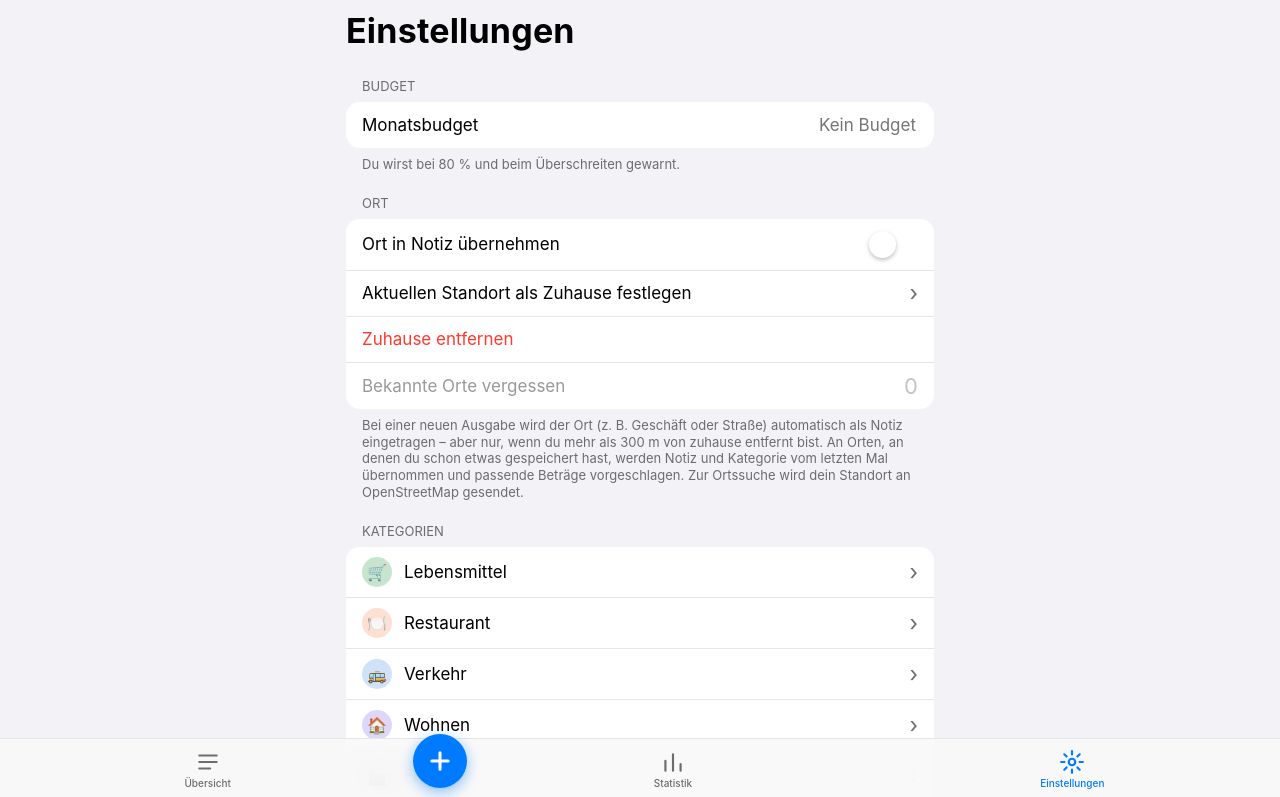
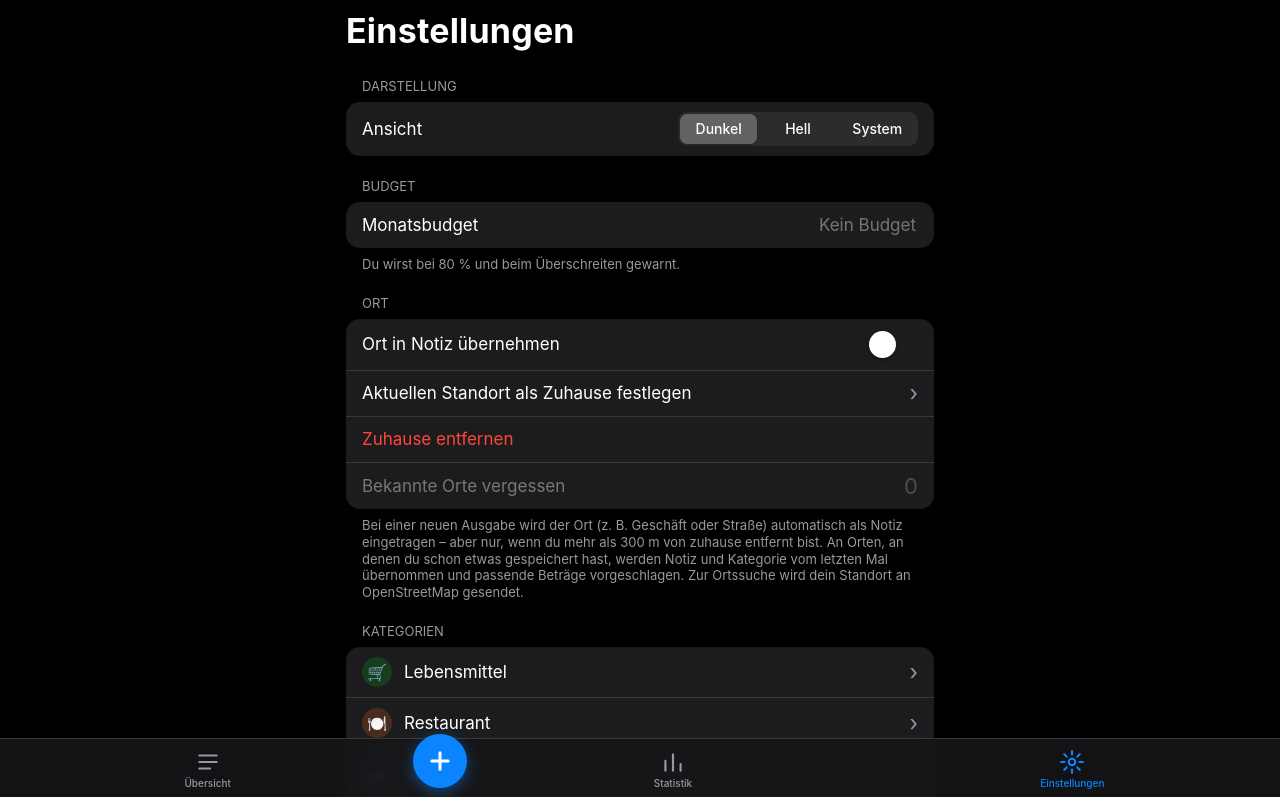
Before and after one commit to elpolvo12/seco, a plain HTML site: page index.html in a window 1280 px wide. Both pictures are taken after a click on the button "Monatsbudget festlegen". Shown: the top 797 px of the page. Drawn offline with Linux system fonts and the light colour scheme.

Commit message:
Add appearance setting, dark by default
Co-Authored-By: Claude Opus 5.5 <noreply@anthropic.com>
Claude-Session: https://claude.ai/code/session_019SS39fLHs5vjN4ctHXptjL

```diff
--- a/app.js
+++ b/app.js
@@ -6,7 +6,8 @@ const PALETTE = {
   dark:  ['#338ced','#e76624','#00a888','#d28e05','#e24d8b','#0aac23','#9887ef','#eb6263','#98989f'],
 };
 const darkMQ = matchMedia('(prefers-color-scheme: dark)');
-const color = slot => PALETTE[darkMQ.matches ? 'dark' : 'light'][slot] ?? PALETTE.light[8];
+const isDark = () => (state.theme || 'dark') === 'dark' || (state.theme === 'system' && darkMQ.matches);
+const color = slot => PALETTE[isDark() ? 'dark' : 'light'][slot] ?? PALETTE.light[8];
 
 const DEFAULT_CATS = [
   {id:'food',     name:'Lebensmittel', ico:'🛒', c:5},
@@ -413,13 +414,13 @@ $('importFile').onchange = async e => {
     if (!Array.isArray(items) || items.some(i => typeof i.amount !== 'number' || !/^\d{4}-\d\d-\d\d$/.test(i.date))) throw 0;
     if (!confirm(`Backup mit ${items.length} Ausgaben wiederherstellen? Aktuelle Daten werden ersetzt.`)) return;
     state = {items, cats: Array.isArray(d.cats) && d.cats.length ? d.cats : structuredClone(DEFAULT_CATS), budget: Math.round(+d.budget || 0), loc: !!d.loc, home: d.home || null, places: Array.isArray(d.places) ? d.places : []};
-    roundAll(state); state.wholeEuros = true; save(); render(); toast('Backup wiederhergestellt');
+    roundAll(state); state.wholeEuros = true; state.theme = d.theme || 'dark'; save(); applyTheme(); render(); toast('Backup wiederhergestellt');
   } catch { alert('Die Datei ist kein gültiges Backup.'); }
 };
 $('wipe').onclick = () => {
   if (!confirm('Wirklich alle Ausgaben, Kategorien und das Budget löschen?')) return;
   const old = state;
-  state = {items: [], cats: structuredClone(DEFAULT_CATS), budget: 0, loc: false, home: null, places: [], wholeEuros: true};
+  state = {items: [], cats: structuredClone(DEFAULT_CATS), budget: 0, loc: false, home: null, places: [], wholeEuros: true, theme: old.theme};
   save(); render();
   toast('Alle Daten gelöscht', 'Rückgängig', () => { state = old; save(); render(); });
 };
@@ -572,7 +573,14 @@ function toast(text, actionLabel = '', action = null){
 }
 
 /* ---------- Start ---------- */
-darkMQ.addEventListener('change', render);
+function applyTheme(){
+  document.documentElement.dataset.theme = state.theme || 'dark';
+  $('themeColor').content = isDark() ? '#000000' : '#f2f2f7';
+  $$('#themeSeg button').forEach(b => b.classList.toggle('on', b.dataset.t === (state.theme || 'dark')));
+}
+$('themeSeg').onclick = e => { const b = e.target.closest('button'); if (!b) return; state.theme = b.dataset.t; save(); applyTheme(); render(); };
+darkMQ.addEventListener('change', () => { applyTheme(); render(); });
+applyTheme();
 addEventListener('resize', () => { if (tab === 'stats') renderMonthChart(); });
 if ('serviceWorker' in navigator) navigator.serviceWorker.register('sw.js');
 render();
--- a/index.html
+++ b/index.html
@@ -1,14 +1,14 @@
 <!doctype html>
-<html lang="de">
+<html lang="de" data-theme="dark">
 <head>
 <meta charset="utf-8">
 <meta name="viewport" content="width=device-width, initial-scale=1, viewport-fit=cover, user-scalable=no">
 <meta name="apple-mobile-web-app-capable" content="yes">
 <meta name="mobile-web-app-capable" content="yes">
-<meta name="apple-mobile-web-app-status-bar-style" content="default">
+<meta name="apple-mobile-web-app-status-bar-style" content="black-translucent">
 <meta name="apple-mobile-web-app-title" content="Seco">
-<meta name="theme-color" content="#f2f2f7" media="(prefers-color-scheme: light)">
-<meta name="theme-color" content="#000000" media="(prefers-color-scheme: dark)">
+<meta name="theme-color" content="#000000" id="themeColor">
+<script>try{var t=(JSON.parse(localStorage.getItem("ausgaben.v2"))||{}).theme;if(t)document.documentElement.dataset.theme=t}catch(e){}</script>
 <link rel="manifest" href="manifest.webmanifest">
 <link rel="apple-touch-icon" href="icons/icon-180.png">
 <link rel="stylesheet" href="style.css">
@@ -77,6 +77,16 @@
 <!-- EINSTELLUNGEN -->
 <section class="view" id="view-settings">
   <div class="topbar"><h1 class="large">Einstellungen</h1></div>
+
+  <h3 class="sectionTitle">Darstellung</h3>
+  <div class="card group">
+    <div class="cell">
+      <span>Ansicht</span>
+      <div class="segmented" id="themeSeg">
+        <button data-t="dark">Dunkel</button><button data-t="light">Hell</button><button data-t="system">System</button>
+      </div>
+    </div>
+  </div>
 
   <h3 class="sectionTitle">Budget</h3>
   <div class="card group">
--- a/style.css
+++ b/style.css
@@ -6,7 +6,12 @@
   --tabbar:rgba(249,249,249,.88);
   --ease:cubic-bezier(.32,.72,0,1);
 }
-@media (prefers-color-scheme:dark){:root{
+:root[data-theme="dark"]{
+  color-scheme:dark;
+  --bg:#000;--card:#1c1c1e;--text:#fff;--sub:#98989f;--line:#38383a;--fill:#2c2c2e;
+  --accent:#0a84ff;--red:#ff453a;--tabbar:rgba(22,22,24,.88);
+}
+@media (prefers-color-scheme:dark){:root[data-theme="system"]{
   color-scheme:dark;
   --bg:#000;--card:#1c1c1e;--text:#fff;--sub:#98989f;--line:#38383a;--fill:#2c2c2e;
   --accent:#0a84ff;--red:#ff453a;--tabbar:rgba(22,22,24,.88);
@@ -14,6 +19,10 @@
 *{box-sizing:border-box;-webkit-tap-highlight-color:transparent}
 html,body{margin:0;background:var(--bg);color:var(--text);font:17px/1.3 -apple-system,BlinkMacSystemFont,system-ui,sans-serif;-webkit-text-size-adjust:100%}
 body{overscroll-behavior-y:none}
+.segmented{display:flex;background:var(--fill);border-radius:9px;padding:2px;gap:2px;flex:1;max-width:240px}
+.segmented button{flex:1;border:0;background:none;border-radius:7px;padding:6px 0;font-size:14px;font-weight:500;color:var(--text)}
+.segmented button.on{background:var(--card);box-shadow:0 1px 3px rgba(0,0,0,.2)}
+:root[data-theme="dark"] .segmented button.on{background:#636366}
 button{font:inherit;color:inherit;cursor:pointer}
 svg{fill:none;stroke:currentColor;stroke-width:2;stroke-linecap:round;stroke-linejoin:round}
 
--- a/sw.js
+++ b/sw.js
@@ -1,5 +1,5 @@
 // Stale-while-revalidate: sofort aus dem Cache, im Hintergrund aktualisieren.
-const CACHE = 'seco-v6';
+const CACHE = 'seco-v7';
 const FILES = ['./','index.html','style.css','app.js','manifest.webmanifest','icons/icon-180.png','icons/icon-512.png'];
 self.addEventListener('install', e => { e.waitUntil(caches.open(CACHE).then(c => c.addAll(FILES))); self.skipWaiting(); });
 self.addEventListener('activate', e => e.waitUntil(
```
